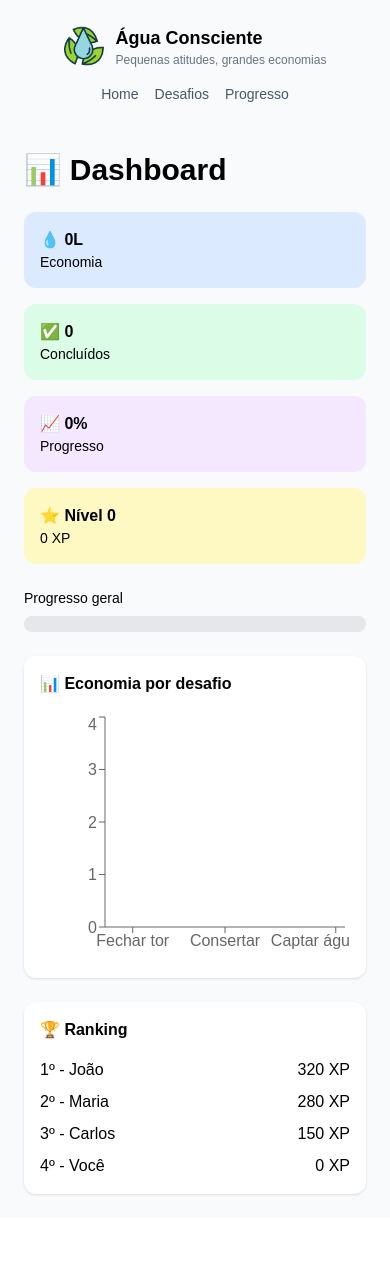
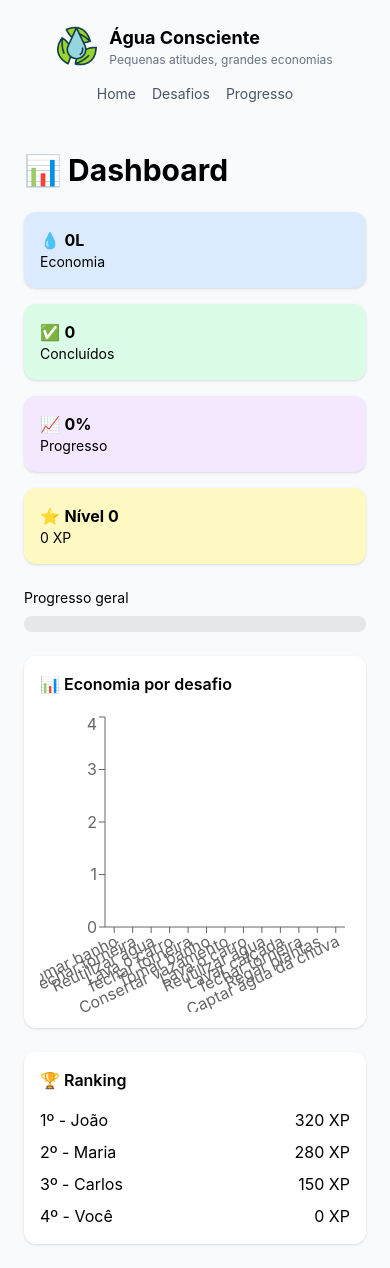
Before and after one commit to tgshow/Aquamind, a React (Vite) app: page /progresso in a window 390 px wide. Before the commit the page ends 1218 px from the top, so only its background shows below. Built offline with nearby package versions, Linux system fonts and the light colour scheme.

Commit message:
style: melhora responsividade com container global

```diff
--- a/src/index.css
+++ b/src/index.css
@@ -1,7 +1,12 @@
 @import "tailwindcss";
 
 body {
+  body {
   font-family: sans-serif;
+  margin: 0;
+  padding: 0;
+  overflow-x: hidden;
+}
 }
 
 .perspective {
--- a/src/pages/Progresso.tsx
+++ b/src/pages/Progresso.tsx
@@ -21,17 +21,39 @@ export default function Progresso() {
     ? Math.round((totalEconomizado / totalPossivel) * 100)
     : 0;
 
-  // ⭐ XP e nível
   const xp = totalEconomizado;
   const nivel = Math.floor(xp / 100);
 
-  // 📊 Dados do gráfico
-  const data = desafios.map(d => ({
-    nome: d.nome.slice(0, 10),
+  const data = desafios.map(d => {
+  let nomeCurto = "";
+
+  if (d.nome.toLowerCase().includes("banho")) {
+    nomeCurto = "Tomar banho";
+  } else if (d.nome.toLowerCase().includes("torneira")) {
+    nomeCurto = "fechar torneira";
+  } else if (d.nome.toLowerCase().includes("carro")) {
+    nomeCurto = "Lava o carro";
+  } else if (d.nome.toLowerCase().includes("vazamento")) {
+    nomeCurto = "Consertar vazamento";
+  } else if (d.nome.toLowerCase().includes("reutilizar")) {
+    nomeCurto = "Reutilizar água";
+  } else if (d.nome.toLowerCase().includes("calçada")) {
+    nomeCurto = "Lavar calçada";
+  } else if (d.nome.toLowerCase().includes("regar")) {
+    nomeCurto = "Regar plantas";
+  } else if (d.nome.toLowerCase().includes("captar")) {
+    nomeCurto = "Captar água da chuva";
+   }
+  else {
+    nomeCurto = d.nome.split(" ")[0];
+  }
+
+  return {
+    nome: nomeCurto,
     economia: d.concluido ? d.economia : 0,
-  }));
+  };
+});
 
-  // 🏆 Ranking fake
   const ranking = [
     { nome: "João", xp: 320 },
     { nome: "Maria", xp: 280 },
@@ -51,50 +73,63 @@ export default function Progresso() {
       {/* CARDS */}
       <div className="grid md:grid-cols-4 gap-4 mb-6">
 
-        <div className="bg-blue-100 p-4 rounded-xl">
+        <div className="bg-blue-100 p-4 rounded-xl shadow">
           💧 <b>{totalEconomizado}L</b>
           <p className="text-sm">Economia</p>
         </div>
 
-        <div className="bg-green-100 p-4 rounded-xl">
+        <div className="bg-green-100 p-4 rounded-xl shadow">
           ✅ <b>{concluidos.length}</b>
           <p className="text-sm">Concluídos</p>
         </div>
 
-        <div className="bg-purple-100 p-4 rounded-xl">
+        <div className="bg-purple-100 p-4 rounded-xl shadow">
           📈 <b>{porcentagem}%</b>
           <p className="text-sm">Progresso</p>
         </div>
 
-        <div className="bg-yellow-100 p-4 rounded-xl">
+        <div className="bg-yellow-100 p-4 rounded-xl shadow">
           ⭐ <b>Nível {nivel}</b>
           <p className="text-sm">{xp} XP</p>
         </div>
 
       </div>
 
-      {/* BARRA */}
+
       <div className="mb-6">
         <p className="text-sm mb-2">Progresso geral</p>
         <div className="w-full bg-gray-200 h-4 rounded-full">
           <div
-            className="bg-blue-600 h-4 rounded-full"
+            className="bg-blue-600 h-4 rounded-full transition-all duration-500"
             style={{ width: `${porcentagem}%` }}
           />
         </div>
       </div>
 
-      {/* GRÁFICO */}
+
       <FadeUp>
         <div className="bg-white p-4 rounded-xl shadow mb-6">
           <h3 className="mb-4 font-semibold">📊 Economia por desafio</h3>
 
-          <ResponsiveContainer width="100%" height={250}>
+          <ResponsiveContainer width="100%" height={300}>
             <BarChart data={data}>
-              <XAxis dataKey="nome" />
+
+              <XAxis
+                dataKey="nome"
+                angle={-25}
+                textAnchor="end"
+                interval={0}
+                height={80}
+              />
+
               <YAxis />
-              <Tooltip />
+
+              <Tooltip
+                formatter={(value: any) => [`${value ?? 0}L`, "Economia"]}
+              />
+
               <Bar dataKey="economia" />
+
             </BarChart>
           </ResponsiveContainer>
         </div>
```
